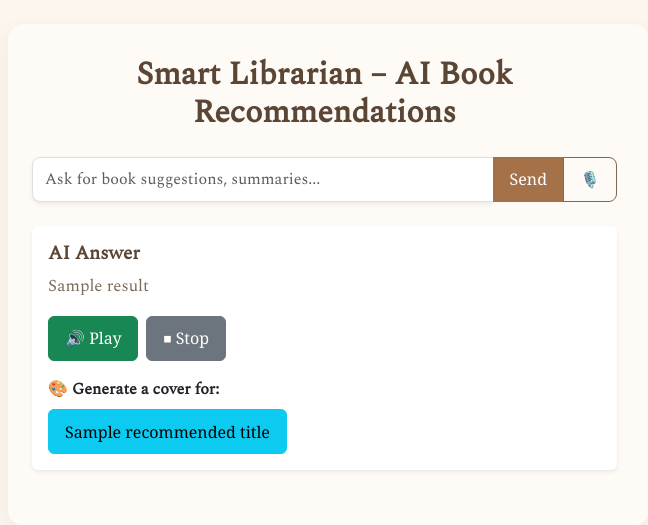
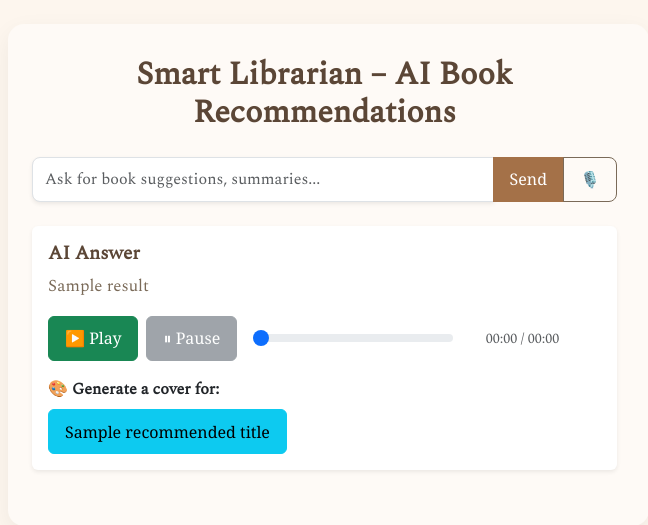
Before and after one commit to Rareshs/DavaX_OpenAI, a Flask app: template templates/index.html in a window 1280 px wide. Shown: the top 525 px of the page, without its empty margins (74-722 px from the left). Run offline with Flask 3, Linux system fonts and the light colour scheme; the template is opened without the code that fills it: most values are stand-ins (such as "Sample title", 1, 10 or a date in 2020).

Commit message:
Added better audio control

```diff
--- a/static/main.js
+++ b/static/main.js
@@ -10,7 +10,10 @@ let stream = null;
 
 const queryInput = document.getElementById("query-input");
 const startRecordingBtn = document.getElementById("start-recording-btn");
-
+const playBtn = document.getElementById("play-btn");
+const pauseBtn = document.getElementById("pause-btn");
+const seekBar = document.getElementById("seek-bar");
+const timeLabel = document.getElementById("time-label");
 const recordingStatus = document.createElement("div");
 recordingStatus.className = "mt-2 text-success small";
 recordingStatus.id = "recording-status";
@@ -66,7 +69,7 @@ startRecordingBtn?.addEventListener("click", async () => {
 });
 
 // Text-to-Speech
-document.getElementById("play-btn")?.addEventListener("click", () => {
+playBtn?.addEventListener("click", () => {
   const summary = document.getElementById("ai-result")?.innerText;
   if (!summary) return;
 
@@ -82,20 +85,59 @@ document.getElementById("play-btn")?.addEventListener("click", () => {
           currentAudio.pause();
           currentAudio.currentTime = 0;
         }
+
         currentAudio = new Audio(data.audio_url);
+
+        currentAudio.addEventListener("loadedmetadata", () => {
+          seekBar.max = currentAudio.duration;
+          timeLabel.textContent = `00:00 / ${formatTime(currentAudio.duration)}`;
+        });
+
+        currentAudio.addEventListener("timeupdate", () => {
+          seekBar.value = currentAudio.currentTime;
+          timeLabel.textContent = `${formatTime(currentAudio.currentTime)} / ${formatTime(currentAudio.duration)}`;
+        });
+
+        currentAudio.addEventListener("ended", () => {
+          pauseBtn.disabled = true;
+          playBtn.disabled = false;
+          pauseBtn.textContent = "⏸ Pause";
+          seekBar.value = 0;
+        });
+
         currentAudio.play();
+        playBtn.disabled = true;
+        pauseBtn.disabled = false;
+        pauseBtn.textContent = "⏸ Pause";
       } else {
         alert("Error playing voice: " + (data.error || "unknown"));
       }
     });
 });
-
-document.getElementById("stop-btn")?.addEventListener("click", () => {
+pauseBtn?.addEventListener("click", () => {
   if (currentAudio) {
-    currentAudio.pause();
-    currentAudio.currentTime = 0;
+    if (currentAudio.paused) {
+      currentAudio.play();
+      pauseBtn.textContent = "⏸ Pause";
+    } else {
+      currentAudio.pause();
+      pauseBtn.textContent = "▶️ Resume";
+    }
   }
 });
+
+seekBar?.addEventListener("input", () => {
+  if (currentAudio) {
+    currentAudio.currentTime = seekBar.value;
+  }
+});
+
+function formatTime(seconds) {
+  const m = Math.floor(seconds / 60).toString().padStart(2, "0");
+  const s = Math.floor(seconds % 60).toString().padStart(2, "0");
+  return `${m}:${s}`;
+}
+
 
 // Generate Image buttons
 document.getElementById("cover-buttons")?.addEventListener("click", (e) => {
--- a/static/style.css
+++ b/static/style.css
@@ -127,3 +127,13 @@ body {
   padding-left: 1.2rem;
   margin-bottom: 1rem;
 }
+
+
+#seek-bar {
+  width: 200px;
+  margin: 0 0.5rem;
+}
+#time-label {
+  min-width: 90px;
+  text-align: right;
+}
--- a/templates/component/ai_result.html
+++ b/templates/component/ai_result.html
@@ -4,10 +4,13 @@
     <h5 class="card-title">AI Answer</h5>
     <p class="card-text" id="ai-result">{{ result|safe }}</p>
 
-    <div class="d-flex flex-wrap gap-2 mt-3">
-      <button type="button" class="btn btn-success" id="play-btn">🔊 Play</button>
-      <button type="button" class="btn btn-secondary" id="stop-btn">⏹ Stop</button>
+    <div id="audio-controls" class="d-flex align-items-center gap-2 mt-3">
+        <button class="btn btn-success" id="play-btn">▶️ Play</button>
+        <button class="btn btn-secondary" id="pause-btn" disabled>⏸ Pause</button>
+        <input type="range" id="seek-bar" value="0" min="0" max="100" class="form-range" style="width: 200px;">
+        <span id="time-label" class="text-muted small">00:00 / 00:00</span>
     </div>
+
 
     {% if recommended_titles and recommended_titles|length > 0 %}
     <div class="mt-3">
```
